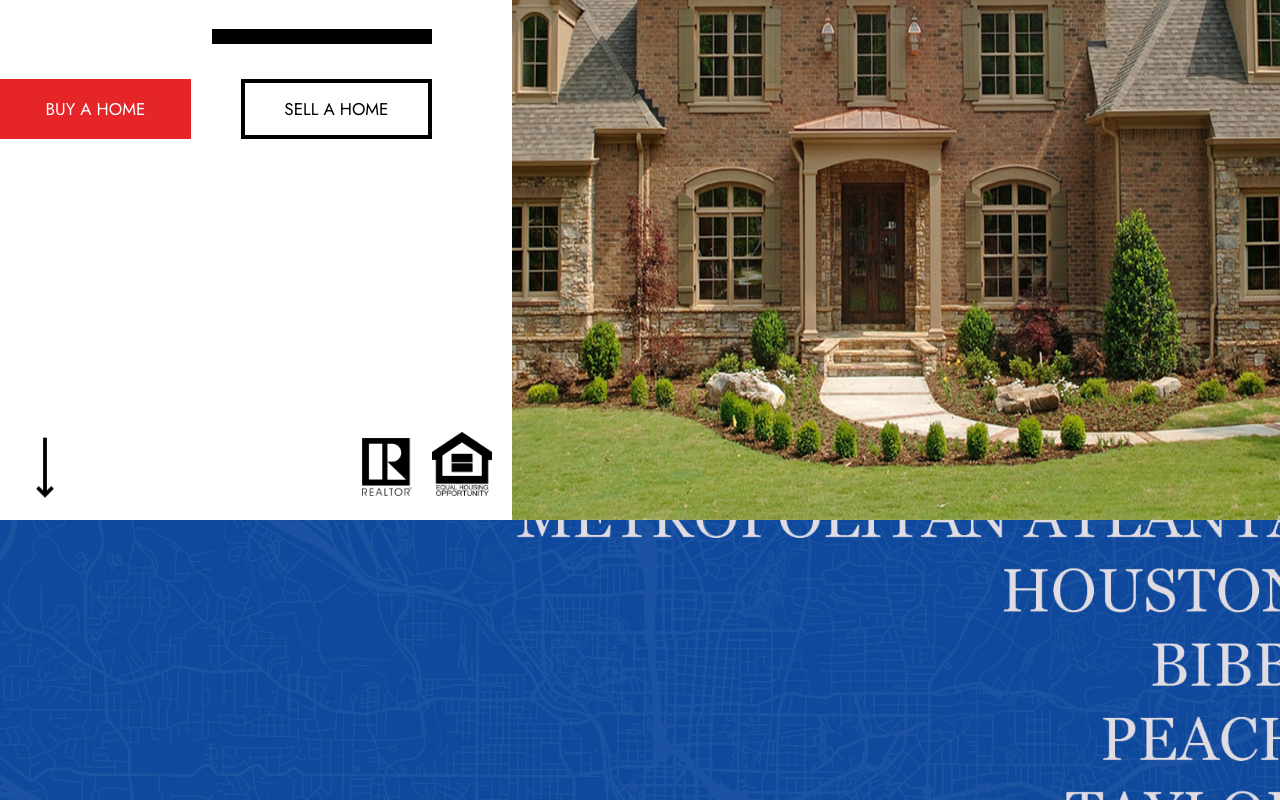
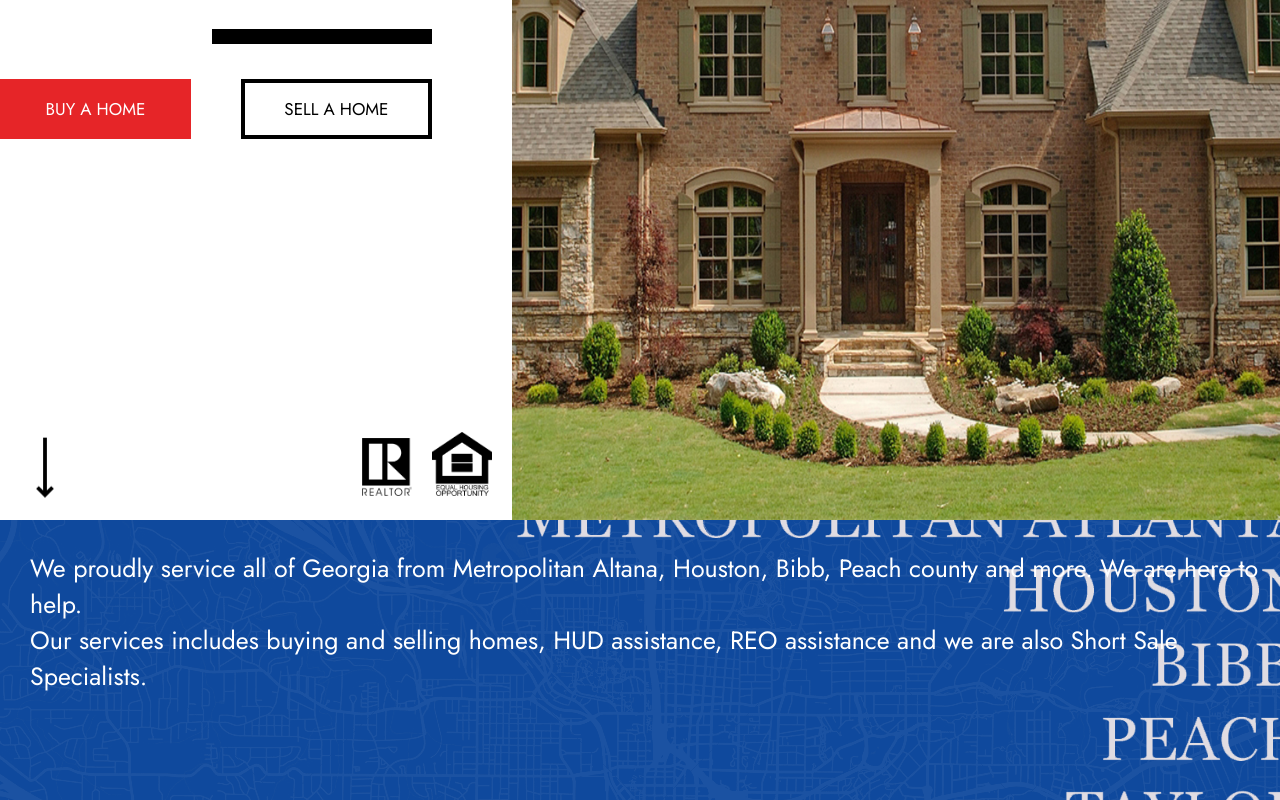
Before and after one commit to McDiamund/superior-advantage, a React (Create React App) app: page / in a window 1280 px wide. Shown: the part 280-1080 px from the top of the page. Built offline with nearby package versions, Linux system fonts and the light colour scheme.

Commit message:
About Section

```diff
--- a/src/pages/home/index.js
+++ b/src/pages/home/index.js
@@ -58,6 +58,13 @@ function Home() {
 
                 <div className={styles.textBackground}>
 
+                    <div className={styles.aboutContent}>
+
+                        <p className={styles.aboutText}>We proudly service all of Georgia from Metropolitan Altana, Houston, Bibb, Peach county and more. We are here to help. <br/>
+                        Our services includes buying and selling homes, HUD assistance, REO assistance and we are also Short Sale Specialists.</p>
+
+                    </div>
+
                 </div>
 
             </div>
--- a/src/pages/home/index.module.css
+++ b/src/pages/home/index.module.css
@@ -181,3 +181,17 @@
     background-position: right;
     background-size: cover;
 }
+
+.aboutContent {
+    padding-top: 30px;
+    padding-left: 30px;
+}
+
+.aboutContent p {
+    font-family: 'Jost';
+    color: white;
+}
+
+.aboutText {
+    font-size: 25px;
+}
```
